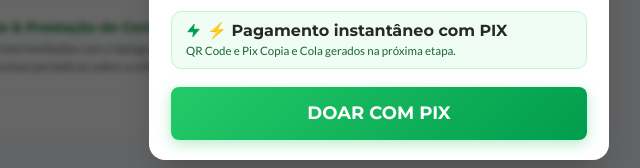
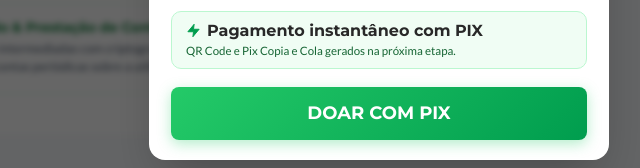
Before and after one commit to Ncsnrz33/vakinha-ajude, a plain HTML site: page index.html in a window 1280 px wide. Both pictures are taken after a click on the button "Quero doar via Pix agora". Shown: the part 1857-2025 px from the top of the page, 261-901 px from the left. Drawn offline with Linux system fonts and the light colour scheme.

Commit message:
fix(ui): remove lightning emoji before Pagamento instantâneo com PIX

```diff
--- a/index.html
+++ b/index.html
@@ -685,7 +685,7 @@
           <div class="vk-pix-pill-notice">
             <div class="vk-pix-pill-header">
               <svg width="15" height="15" viewBox="0 0 24 24" fill="#009d4e" stroke="#009d4e" stroke-width="1.5"><polygon points="13 2 3 14 12 14 11 22 21 10 12 10 13 2"/></svg>
-              <span>⚡ Pagamento instantâneo com PIX</span>
+              <span>Pagamento instantâneo com PIX</span>
             </div>
             <div class="vk-pix-pill-sub">
               QR Code e Pix Copia e Cola gerados na próxima etapa.
```
